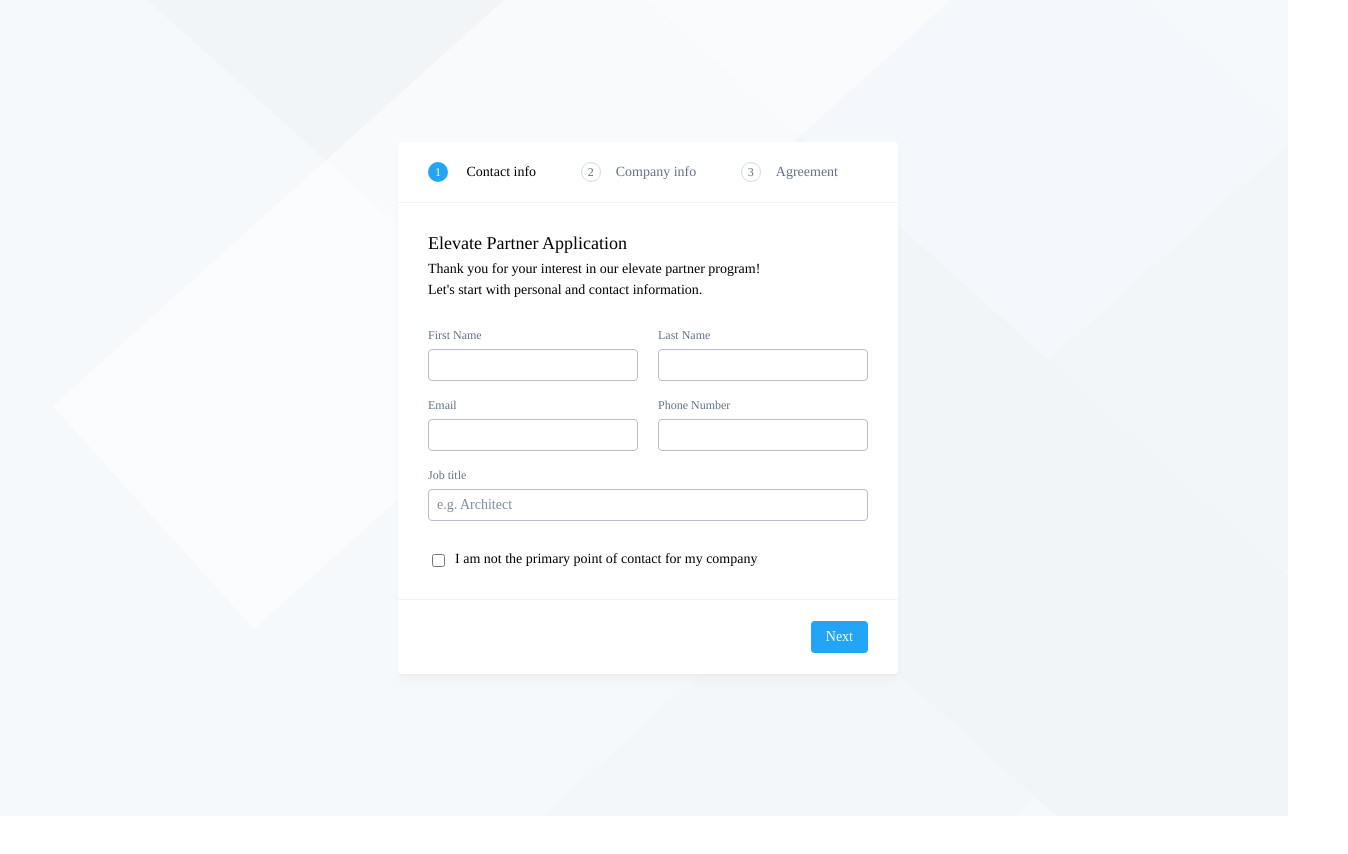
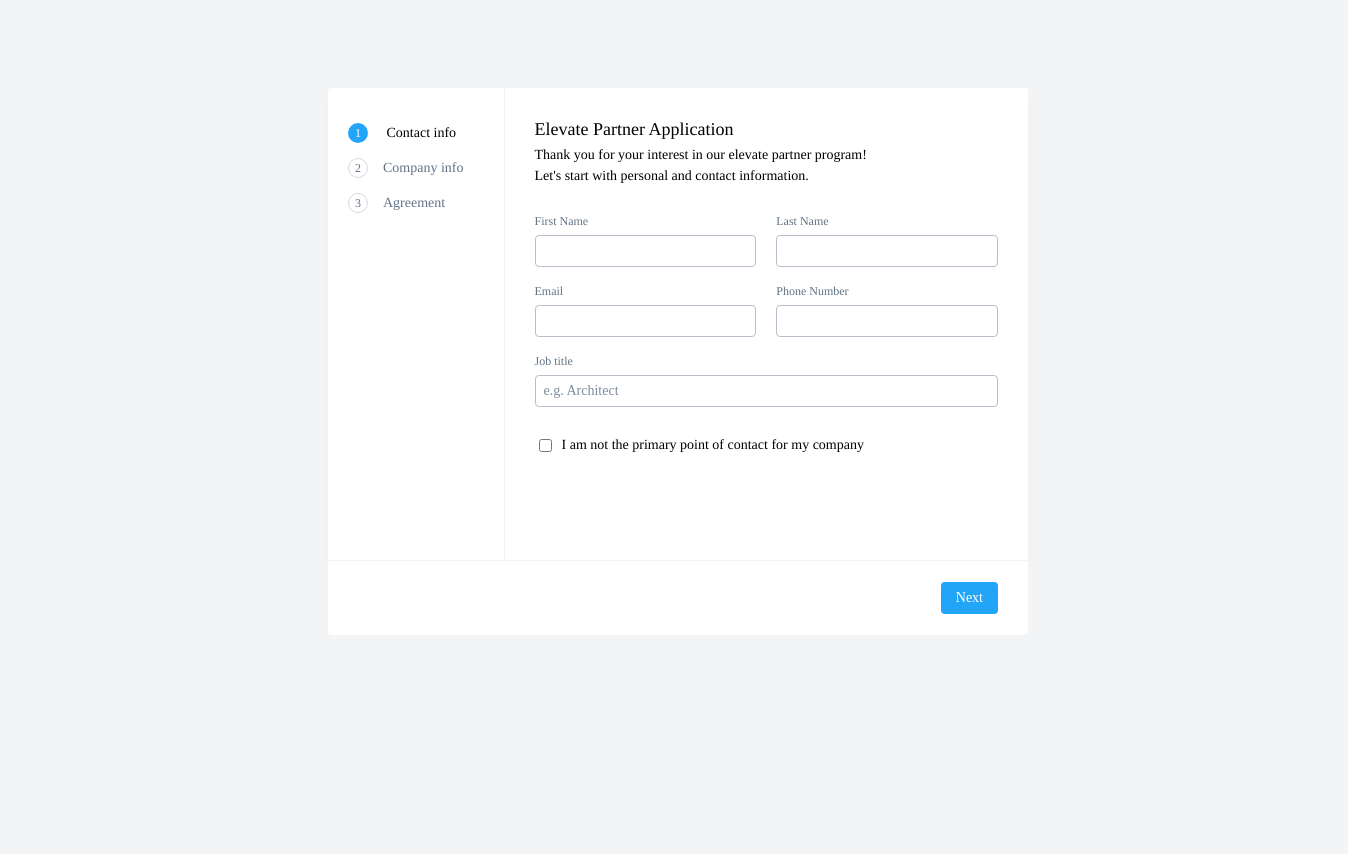
Before and after one commit to john00123/ntnx-elevate-onboarding, a plain HTML site: page index.html in a window 1280 px wide. Shown: the whole page, 1348 px wide, since content can reach past the window. Before the commit the page ends 816 px from the top, so only its background shows below. Drawn offline with nearby package versions, Linux system fonts and the light colour scheme; a web font is replaced by a local one.

Commit message:
style changes

```diff
--- a/css/style.scss
+++ b/css/style.scss
@@ -4,15 +4,18 @@
 
 html{
   @include font;
-  background-color: -color-3;
+  background-color: $background-color-3;
+  // background: url('../img/bg-criss-cross.svg');
+  background-repeat: repeat-y;
 }
 
 body{
   @include size(100vh, 100%);
-  @include flex(center, center, column);
-  background: url('../img/bg-criss-cross.svg');
+  box-sizing: content-box;
+  padding: 80px 30px 30px 30px;
+  @include flex(center, flex-start, column);
   background-size: cover;
-  overflow: hidden;
+  overflow-x: hidden;
 }
 
 h1{font:$h1}
@@ -49,25 +52,37 @@ input:not([type=checkbox],[type=radio]){
 }
 
 container{
-  @include size(auto, 500px);
+  @include size(auto, 700px);
   @include shadow;
   @include transition(height);
   border-radius: 4px;
-  max-height: 600px;
 }
 
 
 //** header //
+nav{
+  position: fixed;
+  top: 0;
+  margin: 0 -40px;
+  padding: 8px 20px;
+  @include size(50px, 100%);
+  overflow: hidden;
+  background-color: rgba(255,255,255,1);
+}
 
-header{
+.container-block header{
   font-weight: 500;
-  @include size(auto, 100%);
-  @include flex(center, space-between, row);
+  @include size(auto, auto);
+  @include flex(flex-start, flex-start, column);
   padding: 20px;
+  flex-shrink: 0;
   background-color: white;
-  border-radius: 4px 4px 0 0;
-  border-bottom: 1px solid $border-color-3;
-  & > *{ margin-right: 30px;}
+  border-radius: 4px 0 0 0;
+  border-right: 1px solid $border-color-3;
+  & > *{
+    margin-right: 20px;
+    margin-top: 15px;
+  }
 
   .badge{
     @include size(20px, 20px);
@@ -79,7 +94,10 @@ header{
     background-color: white;
     border-radius:4pc;
     border:1px solid transparent;
-    transition: background-color 0.2s $animation, color 0.3s $animation, border-color 0.3s $animation;
+    transition:
+      background-color 0.2s $animation,
+      color            0.3s $animation,
+      border-color     0.3s $animation;
   }
 
   .active .badge{
@@ -88,18 +106,18 @@ header{
   }
 
   .inactive .badge{
-    color:$font-color-2;
-    border-color:$border-color-2;
+    color:        $font-color-2 ;
+    border-color: $border-color-2 ;
   }
 
   .completed .badge{
-    color:$blue-1;
+    color:  $blue-1;
     border: 1px solid $blue-3;
   }
 
   .completed {
     &:hover{
-      color:$blue-1;
+      color:  $blue-1;
       cursor: pointer;
       text-decoration: none;
     }
@@ -108,11 +126,15 @@ header{
   .inactive, .completed { color:$font-color-2;}
 }
 
+.container-block{
+  @include size(100%, 100%);
+  @include flex(stretch, stretch, row);
+}
+
 .container-body{
   background-color:white;
   padding: 20px;
-  max-height: 380px;
-  overflow: scroll;
+  flex-grow: 1;
   & > * { margin-bottom: 20px; }
 }
 .separator{
@@ -183,6 +205,8 @@ span{
 .underlay{
   @include size(100vh,100%);
   position: fixed;
+  top: 0;
+  left: 0;
   z-index: 0;
   pointer-events: none;
 }
--- a/index.html
+++ b/index.html
@@ -10,17 +10,16 @@
 </head>
 <body>
 
+<container>
 
-<container>
-  <header>
-    <div class='step-one active'><span class='badge'>1</span> Contact info</div>
-    <div class='step-two inactive'><span class='badge'>2</span>Company info</div>
-    <div class='step-three inactive'><span class='badge'>3</span>Agreement</div>
-  </header>
-
-  <article class="container-body">
-
-  </article>
+  <div class='container-block'>
+    <header>
+      <div class='step-one active'><span class='badge'>1</span> Contact info</div>
+      <div class='step-two inactive'><span class='badge'>2</span>Company info</div>
+      <div class='step-three inactive'><span class='badge'>3</span>Agreement</div>
+    </header>
+    <article class="container-body"></article>
+  </div>
 
   <footer>
     <button class='previous secondary'> Previous </button>
```
Also changed, not shown: css/style.css, css/style.min.css (added), 1 other file.
